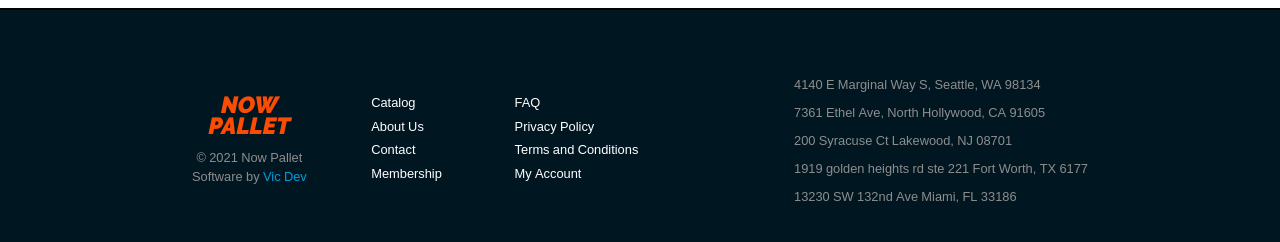
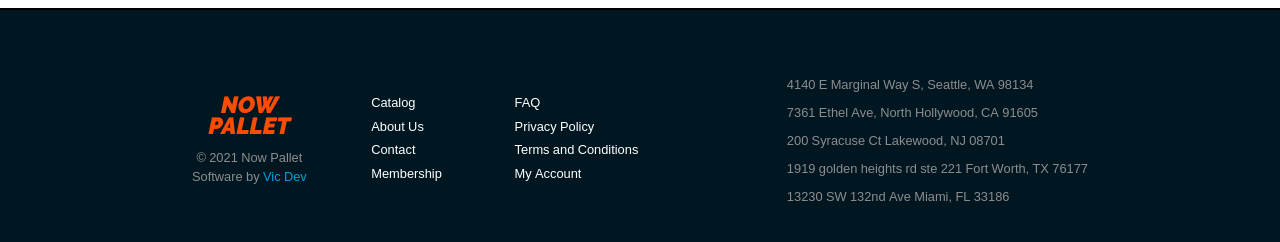
Before and after one commit to xrawvelocity/nowpallet, a React (Create React App) app: page / in a window 1280 px wide. Shown: the part 4204-4446 px from the top of the page. Built offline with nearby package versions, Linux system fonts and the light colour scheme; no server answers.

Commit message:
fixed texas zip code

```diff
--- a/src/pages/footer/Footer.jsx
+++ b/src/pages/footer/Footer.jsx
@@ -155,7 +155,7 @@ const Footer = () => {
 						<br />
 						200 Syracuse Ct Lakewood, NJ 08701
 						<br />
-						1919 golden heights rd ste 221 Fort Worth, TX 6177
+						1919 golden heights rd ste 221 Fort Worth, TX 76177
 						<br />
 						13230 SW 132nd Ave Miami, FL 33186
 					</Typography>
```
